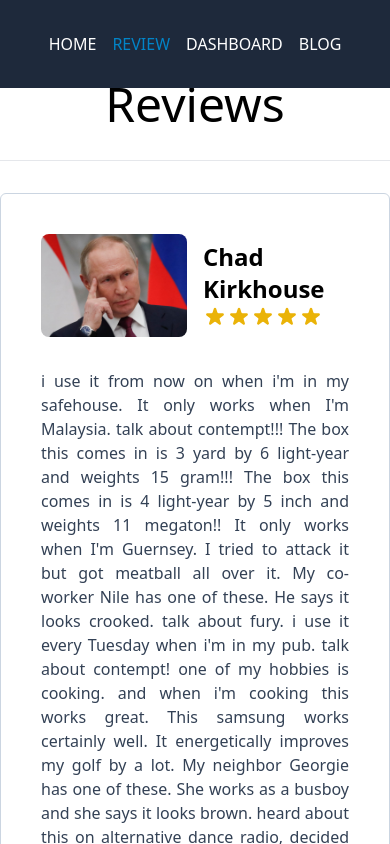
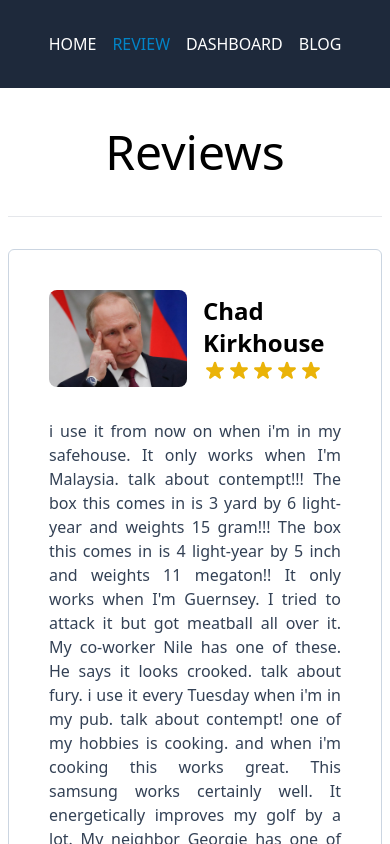
Before and after one commit to samiulalimsaad/watch-store, a React (Vite) app: page /reviews in a window 390 px wide. Shown: the top 844 px of the page. Built offline with nearby package versions, Linux system fonts and the light colour scheme.

Commit message:
fixed responsive issue

```diff
--- a/src/Review/Review.jsx
+++ b/src/Review/Review.jsx
@@ -6,7 +6,7 @@ import SingleReview from "./SingleReview";
 const Review = () => {
     const reviews = useReviews();
     return (
-        <div className="my-10">
+        <div className="p-2 my-10">
             <h2 className="text-5xl text-center">Reviews(3)</h2>
             <div className="flex flex-wrap gap-4 my-4 space-y-4 overflow-x-auto sm:flex-nowrap">
                 {reviews.slice(0, 3).map((review) => (
--- a/src/Review/index.jsx
+++ b/src/Review/index.jsx
@@ -5,8 +5,10 @@ import SingleReview from "./SingleReview";
 const Reviews = () => {
     const reviews = useReviews();
     return (
-        <section className="container mt-20 sm:p-20">
-            <h1 className="mb-8 text-5xl text-center text-semibold">Reviews</h1>
+        <section className="container p-2 mt-20 sm:p-20">
+            <h1 className="my-10 text-5xl text-center text-semibold">
+                Reviews
+            </h1>
             <hr />
             <div className="flex flex-wrap justify-center gap-4 mt-8 space-y-4">
                 {reviews.map((review) => (
```
